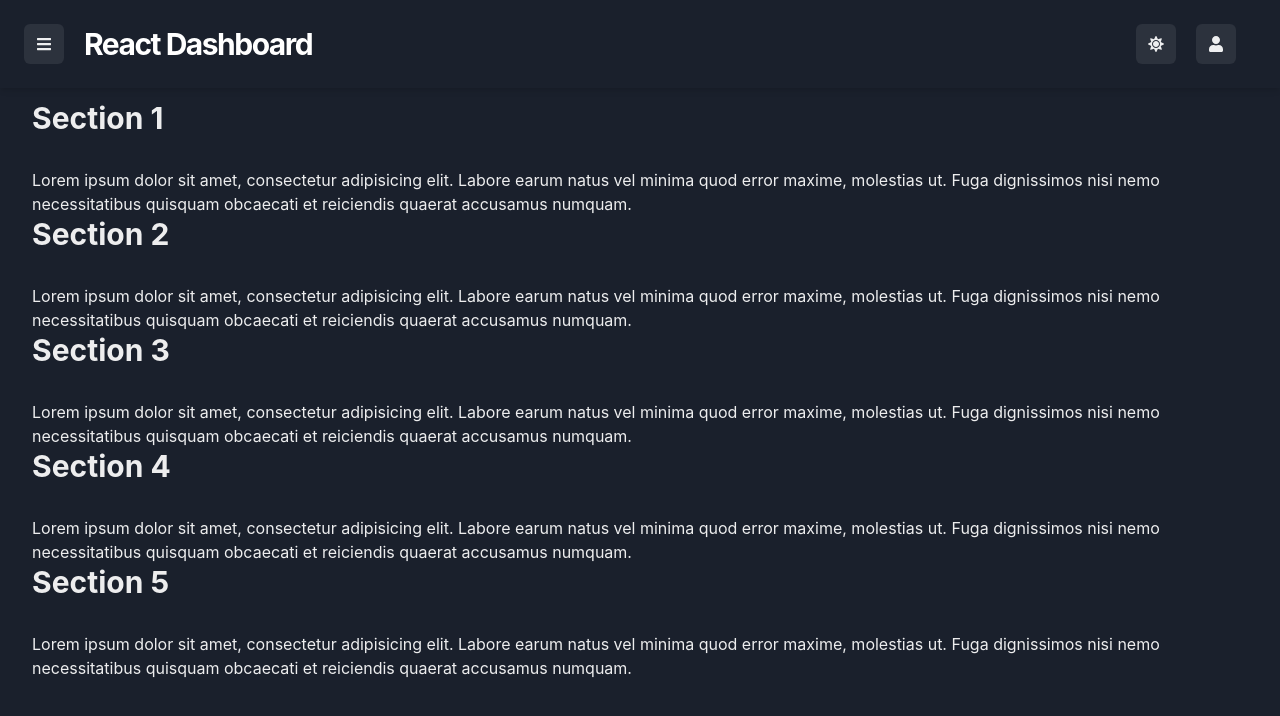
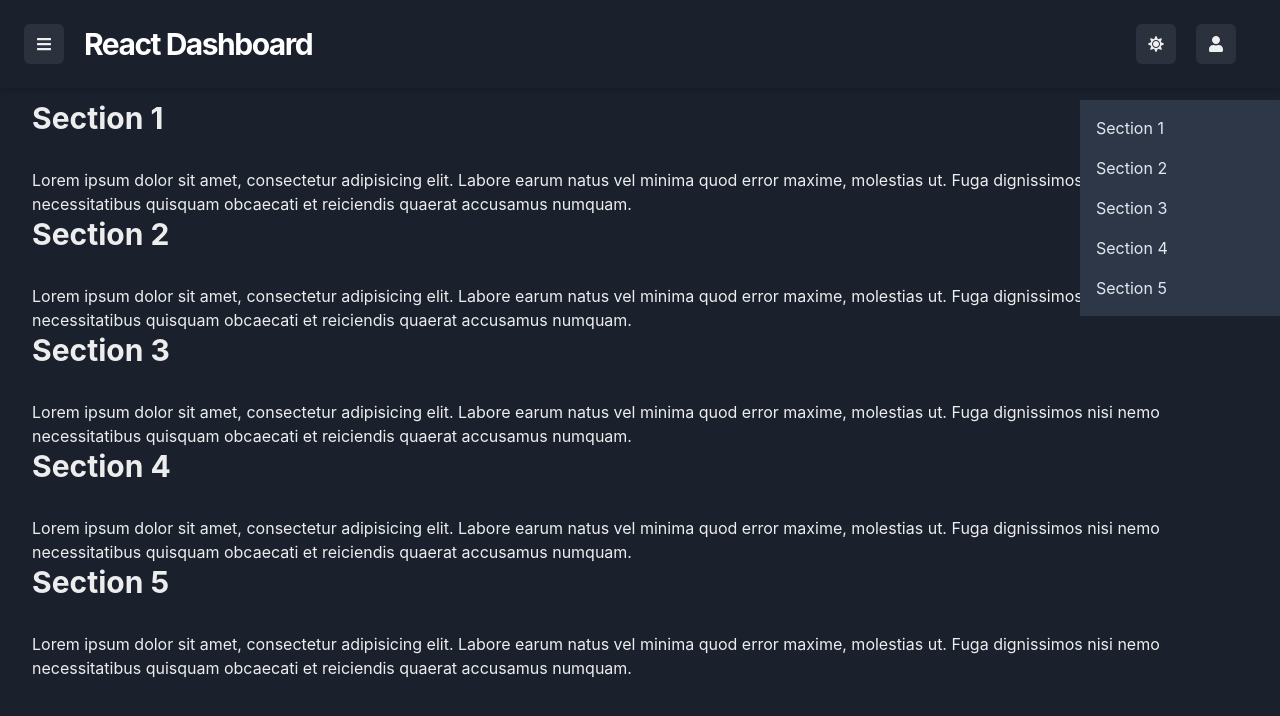
Before and after one commit to GPT-Engineer-App/dashboard-navbar-sidebar, a React (Vite) app: page / in a window 1280 px wide. Shown: the top 716 px of the page. Built offline with nearby package versions, Linux system fonts and the light colour scheme.

Commit message:
add the scrollspy for the each section?
Re-added a `Scrollspy` component to provide navigation links to each section on the page. This component is positioned on the right side of the page and uses Chakra UI for styling.

```diff
--- /dev/null
+++ b/src/components/Scrollspy.jsx
@@ -0,0 +1,32 @@
+import React from "react";
+import { Box, VStack, Link, useColorModeValue } from "@chakra-ui/react";
+
+const Scrollspy = () => {
+  const linkColor = useColorModeValue("gray.600", "gray.200");
+  const linkHoverColor = useColorModeValue("gray.800", "white");
+  const activeLinkColor = useColorModeValue("blue.400", "blue.300");
+
+  return (
+    <Box position="fixed" right="0" top="100px" w="200px" p={4} bg={useColorModeValue("gray.100", "gray.700")}>
+      <VStack as="nav" spacing={4} align="flex-start">
+        <Link href="#section1" color={linkColor} _hover={{ color: linkHoverColor }} _activeLink={{ color: activeLinkColor }}>
+          Section 1
+        </Link>
+        <Link href="#section2" color={linkColor} _hover={{ color: linkHoverColor }} _activeLink={{ color: activeLinkColor }}>
+          Section 2
+        </Link>
+        <Link href="#section3" color={linkColor} _hover={{ color: linkHoverColor }} _activeLink={{ color: activeLinkColor }}>
+          Section 3
+        </Link>
+        <Link href="#section4" color={linkColor} _hover={{ color: linkHoverColor }} _activeLink={{ color: activeLinkColor }}>
+          Section 4
+        </Link>
+        <Link href="#section5" color={linkColor} _hover={{ color: linkHoverColor }} _activeLink={{ color: activeLinkColor }}>
+          Section 5
+        </Link>
+      </VStack>
+    </Box>
+  );
+};
+
+export default Scrollspy;
--- a/src/pages/Index.jsx
+++ b/src/pages/Index.jsx
@@ -1,4 +1,5 @@
-import React, { useState, useEffect } from "react";
+import React from "react";
+import Scrollspy from "../components/Scrollspy";
 import { Box, Flex, Heading, IconButton, Spacer, VStack, Text, Drawer, DrawerBody, DrawerHeader, DrawerOverlay, DrawerContent, DrawerCloseButton, useDisclosure, Button, useColorMode, Link } from "@chakra-ui/react";
 import { FaBars, FaHome, FaUser, FaCog, FaChartPie, FaMoon, FaSun, FaBook, FaChartBar, FaUserFriends, FaRegFileAlt } from "react-icons/fa";
 
@@ -58,7 +59,8 @@ const Index = () => {
           </DrawerBody>
         </DrawerContent>
       </Drawer>
-      <Flex direction={{ base: "column", md: "row-reverse" }} pt="100px" px={8} alignItems="flex-start" justify="space-between">
+      <Flex direction={{ base: "column", md: "row" }} pt="100px" px={8} alignItems="flex-start" justify="space-between">
+        <Scrollspy />
         <Box flex="1" minW="0" order={{ md: 1 }}>
           <VStack spacing={8} alignItems="flex-start" id="section1">
             <Heading as="h3" size="lg">
```
